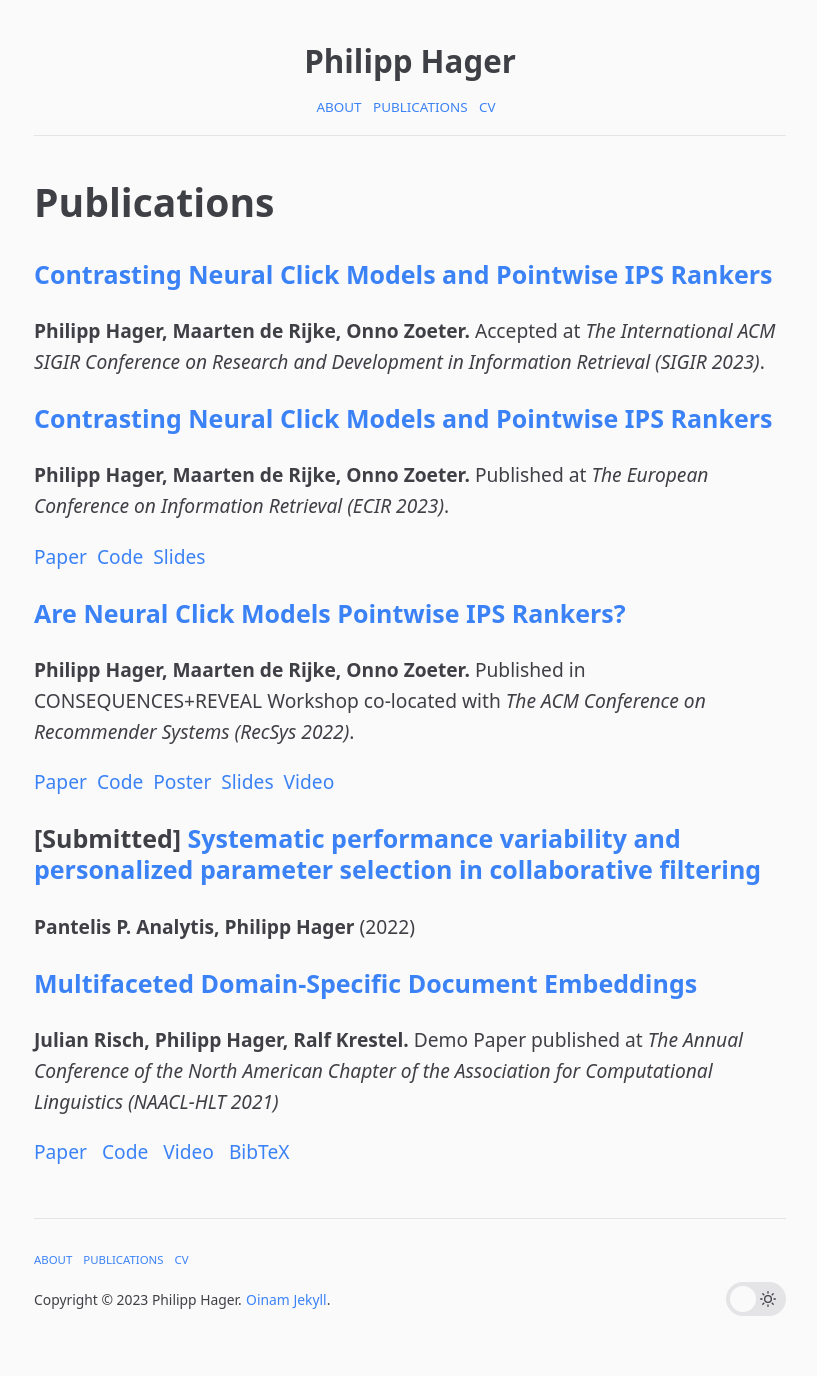
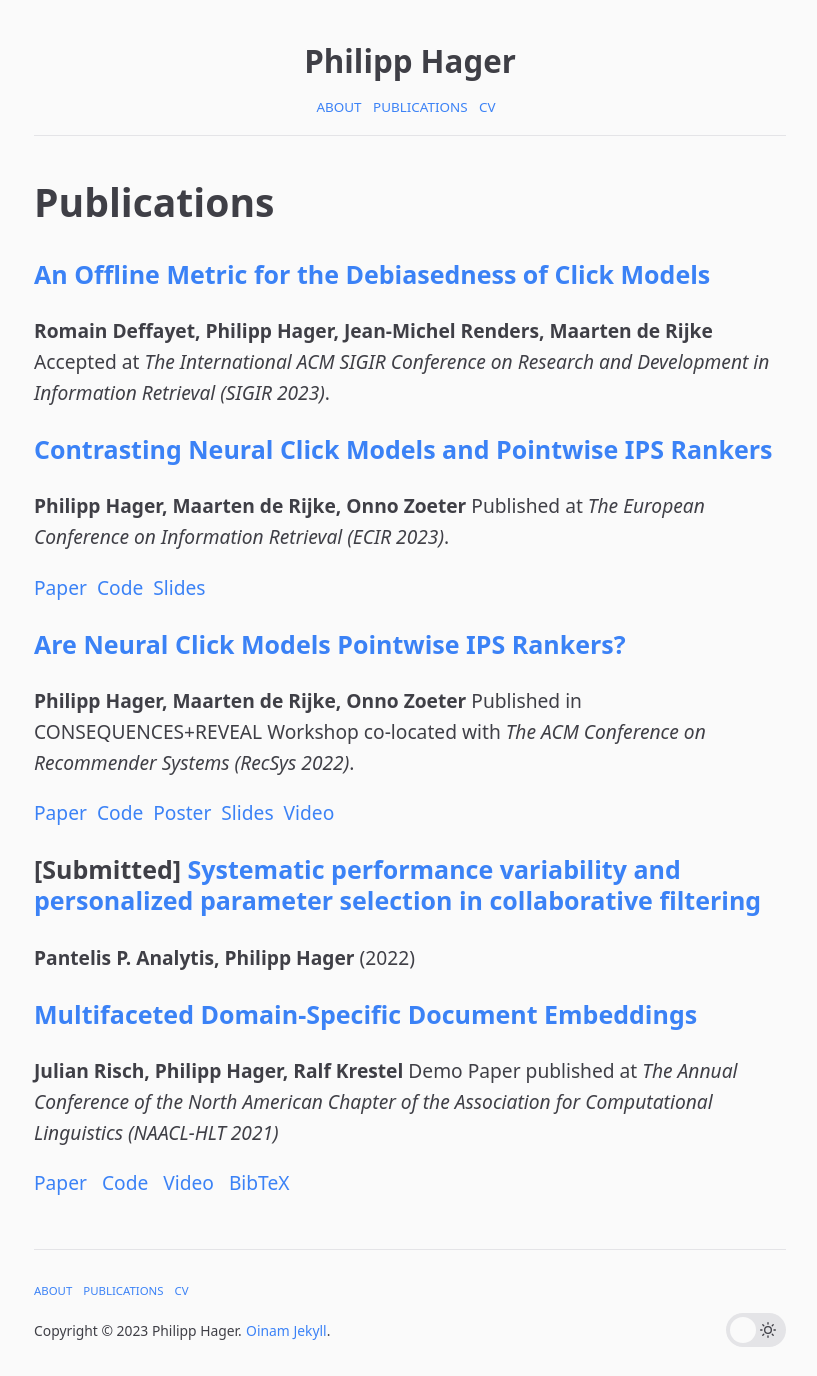
Before and after one commit to philipphager/philipphager.github.io, a Jekyll site: the page built from publications.md, in a window 1280 px wide. Shown: the whole page, without its empty margins (230-1047 px from the left). Built offline with Jekyll 4.4.1, drawn with Linux system fonts in a browser that asks for light colours; before the commit the page ends 1345 px from its top, so only the background shows below that.

Commit message:
Update publications.md

```diff
--- a/publications.md
+++ b/publications.md
@@ -4,12 +4,12 @@ title: Publications
 permalink: /publications/
 ---
 
-### [Contrasting Neural Click Models and Pointwise IPS Rankers]()
-**Philipp Hager, Maarten de Rijke, Onno Zoeter.**
+### [An Offline Metric for the Debiasedness of Click Models]()
+**Romain Deffayet, Philipp Hager, Jean-Michel Renders, Maarten de Rijke**
 Accepted at *The International ACM SIGIR Conference on Research and Development in Information Retrieval (SIGIR 2023)*.
 
 ### [Contrasting Neural Click Models and Pointwise IPS Rankers]()
-**Philipp Hager, Maarten de Rijke, Onno Zoeter.**
+**Philipp Hager, Maarten de Rijke, Onno Zoeter**
 Published at *The European Conference on Information Retrieval (ECIR 2023)*.
 
 [Paper](/assets/papers/2023-ecir-cm-vs-ips.pdf)
@@ -18,7 +18,7 @@ Published at *The European Conference on Information Retrieval (ECIR 2023)*.
 
 
 ### [Are Neural Click Models Pointwise IPS Rankers?](/assets/papers/2022-cm-vs-ips.pdf)
-**Philipp Hager, Maarten de Rijke, Onno Zoeter.**
+**Philipp Hager, Maarten de Rijke, Onno Zoeter**
 Published in CONSEQUENCES+REVEAL Workshop co-located with *The ACM Conference on Recommender Systems (RecSys 2022)*.
 
 [Paper](/assets/papers/2022-cm-vs-ips.pdf)
@@ -32,7 +32,7 @@ Published in CONSEQUENCES+REVEAL Workshop co-located with *The ACM Conference on
 (2022)
 
 ###  [Multifaceted Domain-Specific Document Embeddings](https://aclanthology.org/2021.naacl-demos.9/)
-**Julian Risch, Philipp Hager, Ralf Krestel.**
+**Julian Risch, Philipp Hager, Ralf Krestel**
 Demo Paper published at *The Annual Conference of the North American Chapter of the Association for Computational Linguistics (NAACL-HLT 2021)*
 
 [Paper](https://hpi.de/fileadmin/user_upload/fachgebiete/naumann/people/risch/risch2021multifaceted.pdf)
```
